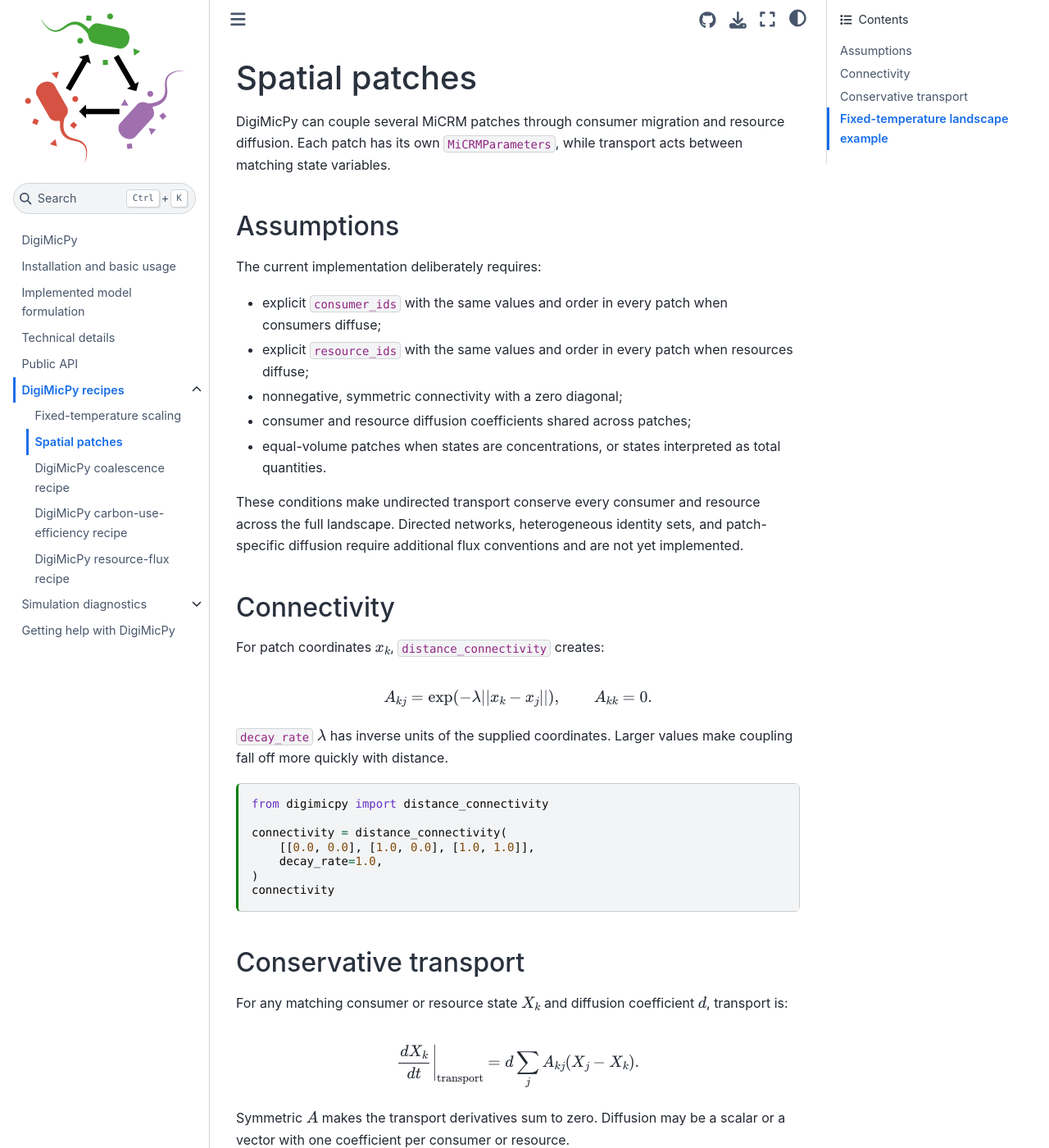
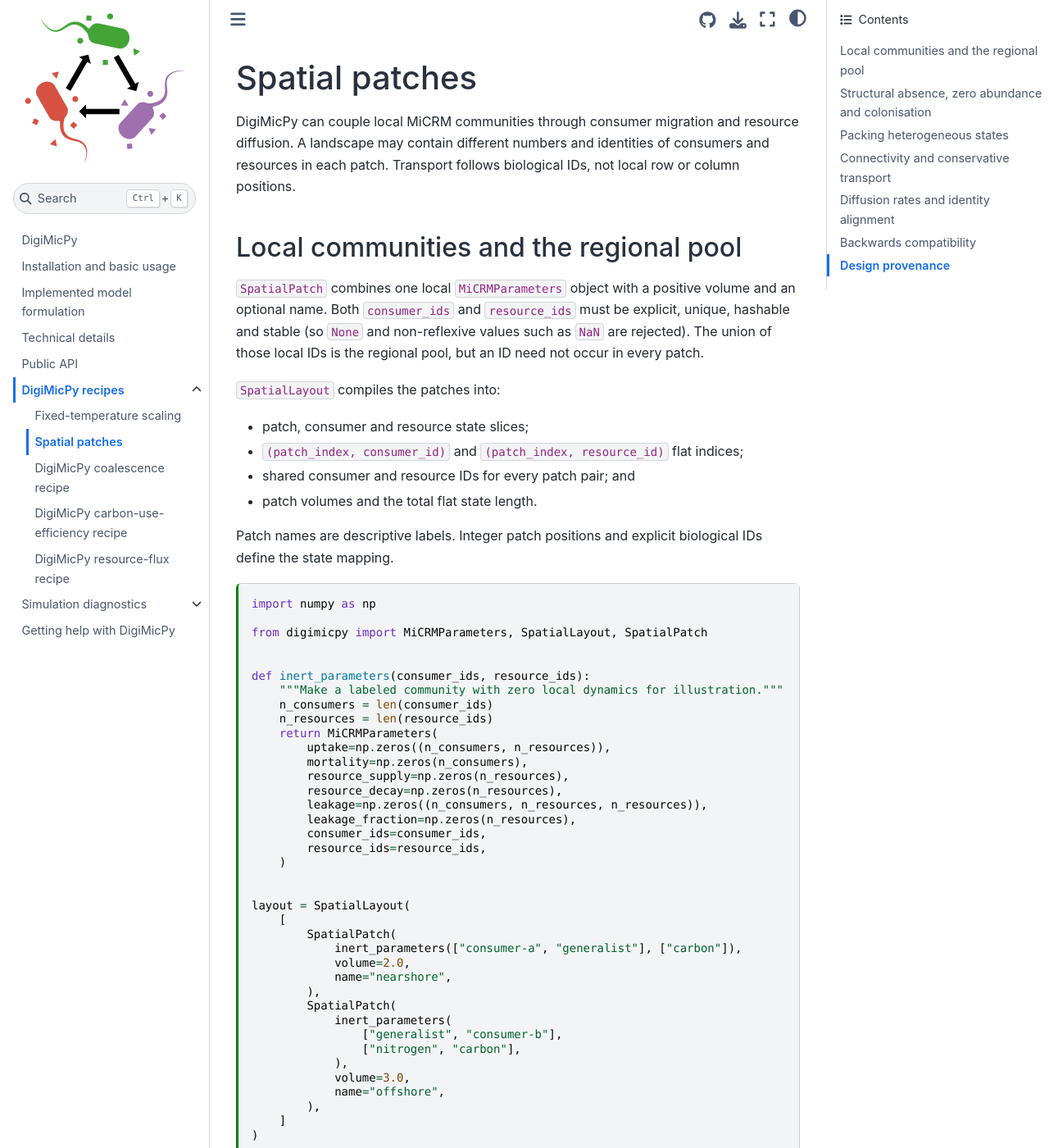
Before and after one commit to DigiMicOrg/DigiMicPy, a Jupyter Book: the page built from docs/content/spatial.md, in a window 1280 px wide and 1400 px high. Shown: the whole window at 82% size. Built offline with Jupyter Book 1.0.4 settings and Sphinx 7.4.7 and the Sphinx Book theme 1.1.4, drawn with Linux system fonts in a browser that asks for light colours; some of the changed text lies outside the part shown.

Commit message:
docs: explain heterogeneous spatial communities
Credit and adapt @chanli01's named-patch landscape narrative from chan-branch commits cb773ae and 8f43332. Document local versus regional pools, colonisation, state packing, ID-keyed diffusion, and volume-weighted conservation; add a deterministic heterogeneous example.

````diff
--- a/docs/content/spatial.md
+++ b/docs/content/spatial.md
@@ -11,68 +11,209 @@
 
 # Spatial patches
 
-DigiMicPy can couple several MiCRM patches through consumer migration and
-resource diffusion. Each patch has its own `MiCRMParameters`, while transport
-acts between matching state variables.
+DigiMicPy can couple local MiCRM communities through consumer migration and
+resource diffusion. A landscape may contain different numbers and identities
+of consumers and resources in each patch. Transport follows biological IDs,
+not local row or column positions.
 
-## Assumptions
+## Local communities and the regional pool
 
-The current implementation deliberately requires:
+`SpatialPatch` combines one local `MiCRMParameters` object with a positive
+volume and an optional name. Both `consumer_ids` and `resource_ids` must be
+explicit, unique, hashable and stable (so `None` and non-reflexive values such
+as `NaN` are rejected). The union of those local IDs is the regional pool, but
+an ID need not occur in every patch.
 
-- explicit `consumer_ids` with the same values and order in every patch when
-  consumers diffuse;
-- explicit `resource_ids` with the same values and order in every patch when
-  resources diffuse;
-- nonnegative, symmetric connectivity with a zero diagonal;
-- consumer and resource diffusion coefficients shared across patches;
-- equal-volume patches when states are concentrations, or states interpreted as
-  total quantities.
+`SpatialLayout` compiles the patches into:
 
-These conditions make undirected transport conserve every consumer and resource
-across the full landscape. Directed networks, heterogeneous identity sets, and
-patch-specific diffusion require additional flux conventions and are not yet
-implemented.
+- patch, consumer and resource state slices;
+- `(patch_index, consumer_id)` and `(patch_index, resource_id)` flat indices;
+- shared consumer and resource IDs for every patch pair; and
+- patch volumes and the total flat state length.
 
-## Connectivity
+Patch names are descriptive labels. Integer patch positions and explicit
+biological IDs define the state mapping.
 
-For patch coordinates $x_k$, `distance_connectivity` creates:
+```{code-cell} ipython3
+import numpy as np
+
+from digimicpy import MiCRMParameters, SpatialLayout, SpatialPatch
+
+
+def inert_parameters(consumer_ids, resource_ids):
+    """Make a labeled community with zero local dynamics for illustration."""
+    n_consumers = len(consumer_ids)
+    n_resources = len(resource_ids)
+    return MiCRMParameters(
+        uptake=np.zeros((n_consumers, n_resources)),
+        mortality=np.zeros(n_consumers),
+        resource_supply=np.zeros(n_resources),
+        resource_decay=np.zeros(n_resources),
+        leakage=np.zeros((n_consumers, n_resources, n_resources)),
+        leakage_fraction=np.zeros(n_resources),
+        consumer_ids=consumer_ids,
+        resource_ids=resource_ids,
+    )
+
+
+layout = SpatialLayout(
+    [
+        SpatialPatch(
+            inert_parameters(["consumer-a", "generalist"], ["carbon"]),
+            volume=2.0,
+            name="nearshore",
+        ),
+        SpatialPatch(
+            inert_parameters(
+                ["generalist", "consumer-b"],
+                ["nitrogen", "carbon"],
+            ),
+            volume=3.0,
+            name="offshore",
+        ),
+    ]
+)
+
+layout.patch_slices, layout.consumer_indices[(1, "generalist")]
+```
+
+## Structural absence, zero abundance and colonisation
+
+Structural absence and zero abundance are different model states:
+
+- If an ID is absent from a destination patch's parameter object, that route
+  is closed for the identity. DigiMicPy does not invent immigrant parameters
+  or add ODE variables dynamically.
+- A potential colonist must already have an ID, valid local parameters and a
+  state variable in the destination. Its initial abundance may be zero or low;
+  migration can then increase it.
+
+This fixed-dimensional approach makes local membership explicit at model
+construction and keeps numerical integration predictable.
+
+## Packing heterogeneous states
+
+State order is patch-major. Each local block contains consumers followed by
+resources in that patch's declared ID order. `pack_state` validates and joins
+ragged per-patch arrays; `unpack_state` reverses the operation.
+
+```{code-cell} ipython3
+patch_states = [
+    # nearshore: consumer-a, generalist, carbon
+    np.array([0.2, 0.1, 1.0]),
+    # offshore: generalist, consumer-b, nitrogen, carbon
+    np.array([0.0, 0.3, 0.8, 1.2]),
+]
+flat_state = layout.pack_state(patch_states)
+round_trip = layout.unpack_state(flat_state)
+
+flat_state, round_trip
+```
+
+A flat vector of length `layout.state_size` is always accepted. The original
+rectangular `(n_patches, block_size)` form is also accepted when all patch
+blocks have equal size.
+
+## Connectivity and conservative transport
+
+For patch coordinates $x_i$, `distance_connectivity` creates a symmetric
+zero-diagonal conductance matrix:
 
 $$
-A_{kj}=\exp(-\lambda ||x_k-x_j||), \qquad A_{kk}=0.
+g_{ij}=\exp(-\lambda ||x_i-x_j||), \qquad g_{ii}=0.
 $$
-
-`decay_rate` $\lambda$ has inverse units of the supplied coordinates. Larger
-values make coupling fall off more quickly with distance.
 
 ```{code-cell} ipython3
 from digimicpy import distance_connectivity
 
-connectivity = distance_connectivity(
-    [[0.0, 0.0], [1.0, 0.0], [1.0, 1.0]],
-    decay_rate=1.0,
-)
+connectivity = distance_connectivity([[0.0], [1.0]], decay_rate=0.5)
 connectivity
 ```
 
-## Conservative transport
-
-For any matching consumer or resource state $X_k$ and diffusion coefficient
-$d$, transport is:
+For identity $s$ represented in both connected patches $i$ and $j$, the
+undirected pair flux is
 
 $$
-\left.\frac{dX_k}{dt}\right|_{\mathrm{transport}}
-=d\sum_j A_{kj}(X_j-X_k).
+F_{ij,s}=g_{ij}d_s(X_{i,s}-X_{j,s}).
 $$
 
-Symmetric $A$ makes the transport derivatives sum to zero. Diffusion may be a
-scalar or a vector with one coefficient per consumer or resource.
+States are concentrations. With patch volumes $V_i$ and $V_j$, transport adds
 
-## Fixed-temperature landscape example
+$$
+\dot X_{i,s} \mathrel{-}= F_{ij,s}/V_i,
+\qquad
+\dot X_{j,s} \mathrel{+}= F_{ij,s}/V_j.
+$$
 
-The same labeled reference community can be evaluated at different fixed patch
-temperatures and then coupled. Thermal adjustment preserves its consumer and
-resource identifiers, allowing the spatial solver to validate that migration
-and diffusion connect the same variables in every patch. See the
-[`thermal_spatial_simulation.py` example](https://github.com/DigiMicOrg/DigiMicPy/blob/main/examples/thermal_spatial_simulation.py)
-for the complete, tested setup, including identifiers, thermal traits, initial
-states, and solver options.
+One paired flux therefore conserves total modelled amount:
+
+$$
+\frac{d}{dt}\sum_i V_iX_{i,s}=0.
+$$
+
+Local MiCRM dynamics remain concentration derivatives and are evaluated
+independently with each patch's local parameters. Volume affects only spatial
+transport.
+
+## Diffusion rates and identity alignment
+
+Consumer and resource diffusion may be supplied as:
+
+- one nonnegative scalar applied to every represented identity;
+- an ID-keyed mapping such as `{"generalist": 0.02}`; omitted known IDs have
+  zero diffusion; or
+- a positional vector only when every patch has identical IDs in identical
+  order.
+
+Use ID-keyed mappings for heterogeneous or reordered communities. DigiMicPy
+rejects an ambiguous positional vector instead of guessing its alignment, and
+rejects unknown IDs, negative rates and nonfinite rates.
+
+```{code-cell} ipython3
+from digimicpy import spatial_micrm_rhs
+
+derivative = spatial_micrm_rhs(
+    0.0,
+    patch_states,
+    layout,
+    connectivity,
+    consumer_diffusion={"generalist": 0.02},
+    resource_diffusion={"carbon": 0.05},
+)
+layout.unpack_state(derivative)
+```
+
+Connectivity must remain finite, nonnegative, symmetric and zero-diagonal.
+Directed source-to-destination transfer is a separate process and is not
+represented by this matrix.
+
+## Backwards compatibility
+
+`spatial_micrm_rhs` and `solve_spatial_micrm` still accept the original
+sequence of `MiCRMParameters`. Such calls imply unit patch volumes. Equal-size
+patches with identical ordered IDs retain scalar and positional-vector
+diffusion and the same numerical transport results introduced in PR #4.
+Passing a `SpatialLayout` compiles ragged slices and identity mappings once for
+repeated RHS evaluation by the solver.
+
+See
+[`heterogeneous_spatial_simulation.py`](https://github.com/DigiMicOrg/DigiMicPy/blob/main/examples/heterogeneous_spatial_simulation.py)
+for a deterministic executable landscape with different local pools, reordered
+resources, unequal volumes and an initially absent-in-abundance potential
+colonist. The existing
+[`thermal_spatial_simulation.py`](https://github.com/DigiMicOrg/DigiMicPy/blob/main/examples/thermal_spatial_simulation.py)
+continues to demonstrate the homogeneous fixed-temperature API.
+
+## Design provenance
+
+The named, patch-local community design adapts Chan Li's `patch_settings`,
+`generate_patch_landscape` and `dCdt_Rdt_spatial` prototype from
+[`chan-branch`](https://github.com/DigiMicOrg/DigiMicPy/blob/8f43332d2832c402a0ded07ebb551312a692e35e/docs/content/spatial_and_temperature.ipynb),
+principally commit
+[`cb773ae`](https://github.com/DigiMicOrg/DigiMicPy/commit/cb773aead39d5e3fce1f516277fe9fdee260a09e).
+The production layout preserves independent local communities and patch-major
+state order while replacing fixed patch-0 block indexing and positional
+matching with validated slices, IDs and conservative volume-aware flux. Chan's
+[scientific review of PR #4](https://github.com/DigiMicOrg/DigiMicPy/pull/4#issuecomment-5468189697)
+motivates the local-versus-regional distinction. Directed transport and
+temperature-linked community composition remain separate follow-up phases.
````
Also changed, not shown: README.md (+7 -1 lines), docs/content/api.md (+7 -3 lines), 3 other files.
